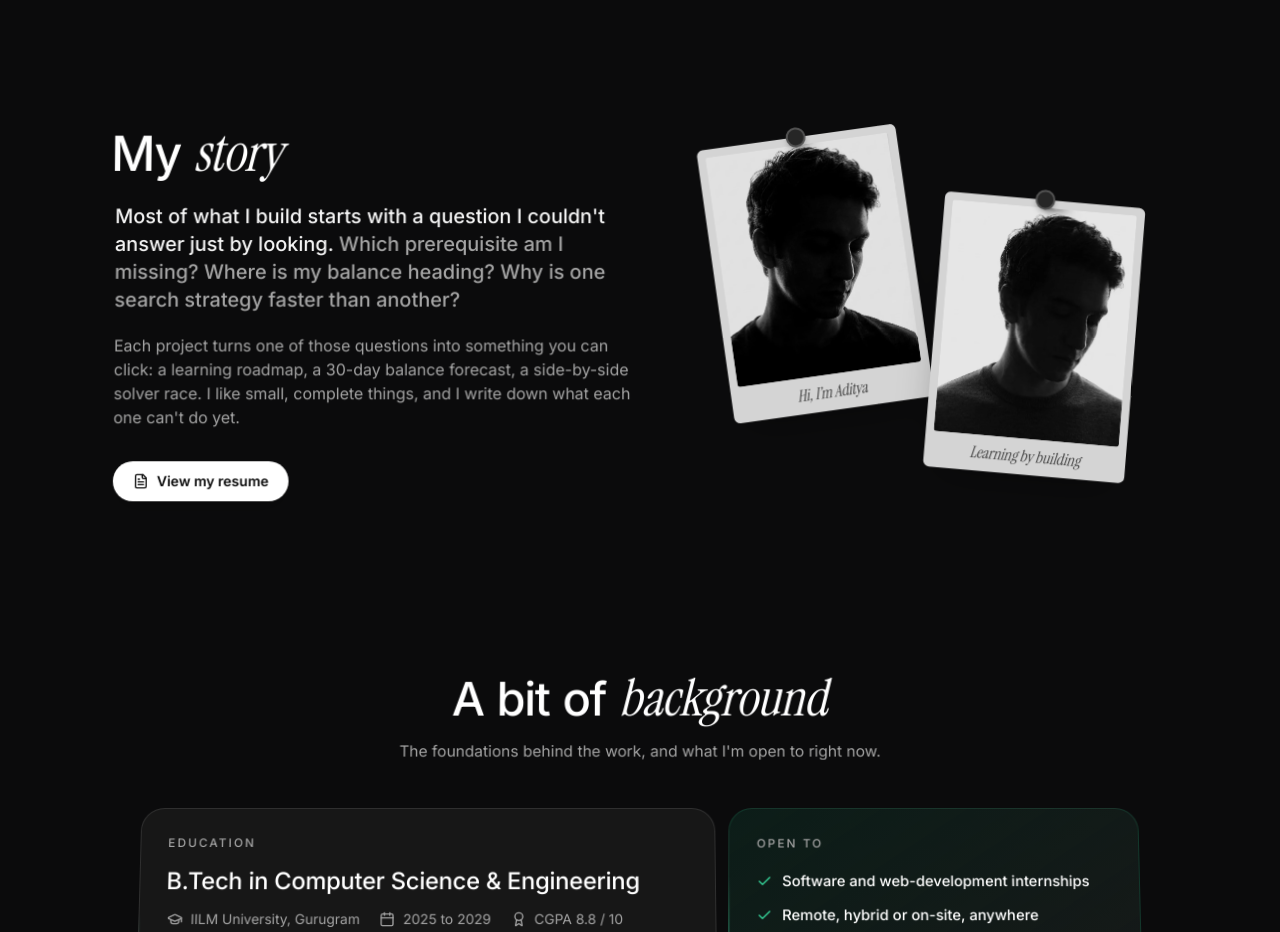
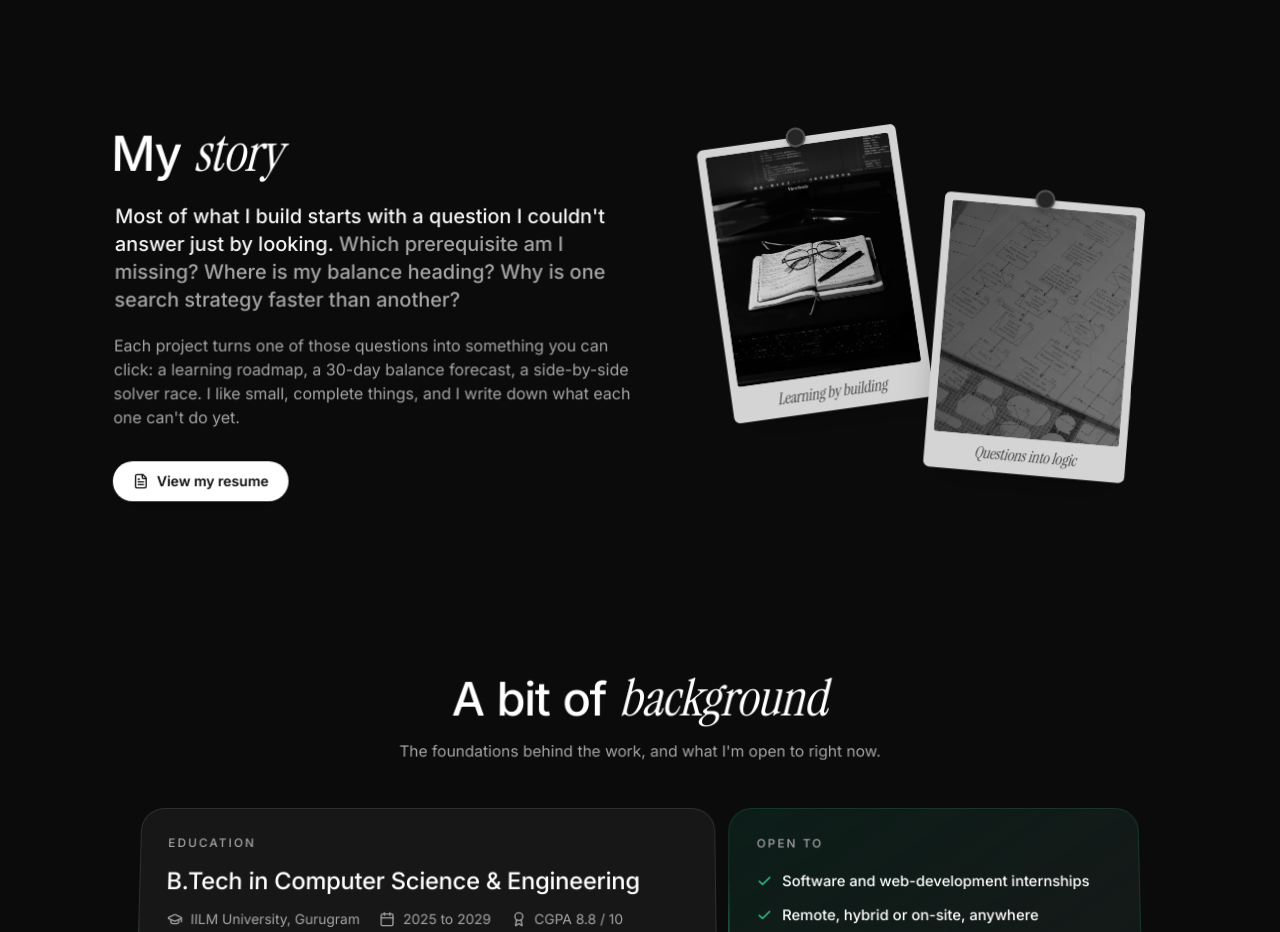
Before and after one commit to adityatiwari9t8/portfolio-website, a React (Vite) app: page / in a window 1280 px wide. Shown: the part 2860-3792 px from the top of the page. Built offline with nearby package versions, Linux system fonts and the light colour scheme.

Commit message:
New story section photos

```diff
--- a/src/data/content.ts
+++ b/src/data/content.ts
@@ -48,8 +48,8 @@ export interface StoryPhoto {
   kind: 'photo' | 'shot';
 }
 export const STORY_PHOTOS: [StoryPhoto] | [StoryPhoto, StoryPhoto] = [
-  { src: '/img.webp', alt: 'Portrait of Aditya', position: 'center 20%', caption: 'Hi, I’m Aditya', kind: 'photo' },
-  { src: '/story.webp', alt: 'Second portrait of Aditya', position: 'center 25%', caption: 'Learning by building', kind: 'photo' }
+  { src: '/story-notes.webp', alt: 'An open notebook, glasses and a pen in front of a screen of code', position: 'center', caption: 'Learning by building', kind: 'photo' },
+  { src: '/story-flowchart.webp', alt: 'A hand-drawn flowchart on paper', position: 'center', caption: 'Questions into logic', kind: 'photo' }
 ];
 
 /** "Right now" list in the Background section. Keep it short and current. */
```
Also changed, not shown: public/story-flowchart.webp (added), public/story-notes.webp (added).
